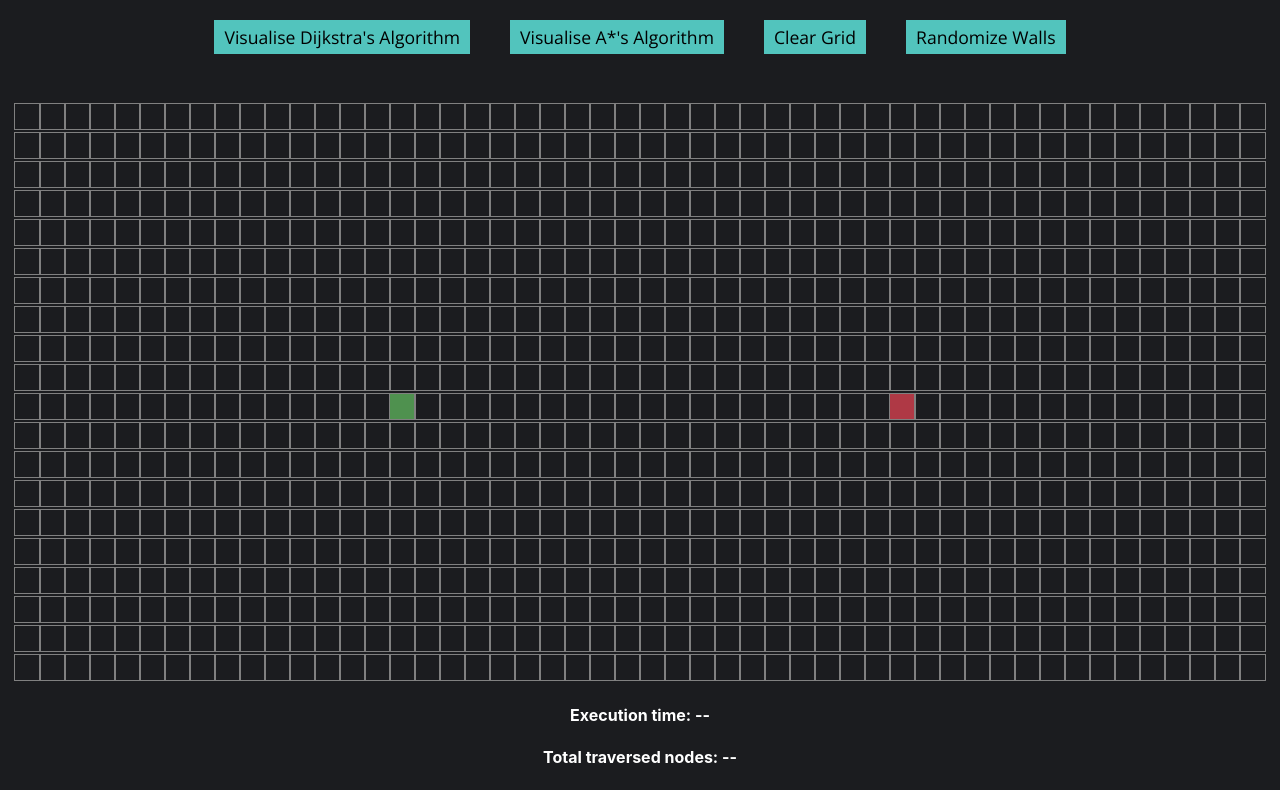
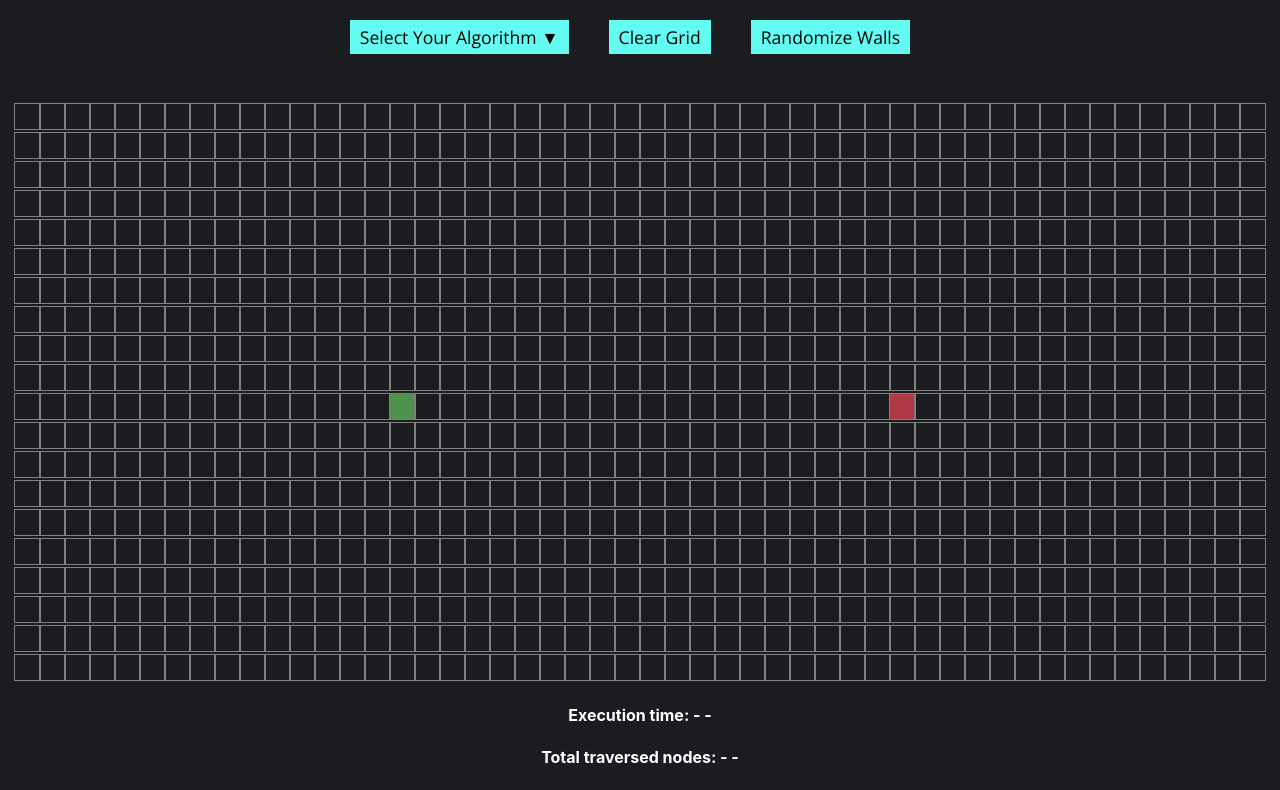
Before and after one commit to dekuu3/Pathfinding-Visualiser, a React (Create React App) app: page / in a window 1280 px wide. Shown: the top 790 px of the page. Built offline with nearby package versions, Linux system fonts and the light colour scheme.

Commit message:
Added Best-First Search, added drop down menu to select algorithms

```diff
--- /dev/null
+++ b/src/Algorithms/depthfirst.js
@@ -0,0 +1,56 @@
+/*
+Depth-First search is a popular graph or tree traversal algorithm.
+It works by fully exploring the depth of a particular path before exploring its breadth.
+*/
+
+export function depthfirst(grid, startNode, finishNode) {
+  let visitedNodesInOrder = [];
+  if (!startNode || !finishNode || startNode === finishNode) {
+    return false;
+  }
+
+  let stack = [];
+  stack.push(startNode);
+
+  while (stack.length > 0){
+    let currentNode = stack.pop();
+    console.log(`${currentNode} just came out of the stack`);
+
+    currentNode.isVisited = true;
+    if (currentNode === finishNode) return visitedNodesInOrder;
+
+    visitedNodesInOrder.push(currentNode);
+
+    let unvisitedNeighbours = getUnvisitedNeighbours(currentNode, grid);
+
+    for (let neighbour of unvisitedNeighbours) {
+      if (neighbour.isWall) continue;
+
+      neighbour.previousNode = currentNode;
+      stack.push(neighbour);
+    }
+  }
+  return visitedNodesInOrder;
+}
+
+//Gets neighbours on each side of a node
+function getUnvisitedNeighbours(node, grid) {
+  let neighbours = [];
+  let {col, row} = node;
+  if (col > 0) neighbours.push(grid[row][col - 1]);
+  if (row < grid.length - 1) neighbours.push(grid[row + 1][col]);
+  if (col < grid[0].length - 1) neighbours.push(grid[row][col + 1]);
+  if (row > 0) neighbours.push(grid[row - 1][col]);
+
+  return neighbours.filter(neighbour => !neighbour.isVisited);
+}
+
+export function getDepthFirstNodesInShortestPathOrder(finishNode) {
+  let nodesInShortestPathOrder = [];
+  let currentNode = finishNode;
+  while (currentNode !== null) {
+    nodesInShortestPathOrder.unshift(currentNode);
+    currentNode = currentNode.previousNode;
+  }
+  return nodesInShortestPathOrder;
+}
--- a/src/PathfindingVisualiser/PathfindingVisualiser.css
+++ b/src/PathfindingVisualiser/PathfindingVisualiser.css
@@ -2,20 +2,20 @@
   margin: 30px 0 0;
 }
 
-button {
+.btn {
   font-family: "Open Sans";
   font-weight: 500;
   font-size: 1.1rem;
   margin: 20px;
   padding: 5px 10px;
-  background-color: rgba(100, 252, 242, 0.75);
+  background-color: rgba(100, 252, 242, 1);
   border: none;
   cursor: pointer;
 }
 
 a,
 button:hover {
-  background-color: rgba(102, 192, 186, 0.75);
+  background-color: rgba(0, 139, 139, 1);
 }
 
 .algorithmDataTable {
@@ -39,3 +39,49 @@ textarea {
 .gridIDTextArea {
   padding-bottom: 100px;
 }
+
+/* The container <div> - needed to position the dropdown content */
+.dropdown {
+  position: relative;
+  display: inline-block;
+}
+
+button {
+  font-family: "Open Sans";
+  font-weight: 500;
+  font-size: 1.1rem;
+  margin-right: 20px;
+  padding: 5px 10px;
+  background-color: #28292D;
+  border: none;
+  cursor: pointer;
+}
+
+.dropbtn {
+  background-color: rgba(100, 252, 242, 1);
+}
+
+/* Dropdown Content (Hidden by Default) */
+.dropdown-content {
+  display: none;
+  position: absolute;
+  min-width: 220px;
+  z-index: 1;
+}
+
+.dropdown-content button {
+  width: 219px;
+  color: rgba(100, 252, 242, 1);
+}
+
+.dropdown-content button:hover {
+  background-color: #3D3E44;
+}
+
+/* Links inside the dropdown */
+.dropdown-content button {
+  display: block;
+}
+
+/* Show the dropdown menu on hover */
+.dropdown:hover .dropdown-content {display: block;}
--- a/src/PathfindingVisualiser/PathfindingVisualiser.jsx
+++ b/src/PathfindingVisualiser/PathfindingVisualiser.jsx
@@ -4,6 +4,7 @@ import {
   getDijkstraNodesInShortestPathOrder,
 } from "../Algorithms/dijkstra";
 import { astar, getAstarNodesInShortestPathOrder } from "../Algorithms/astar";
+import { depthfirst, getDepthFirstNodesInShortestPathOrder } from "../Algorithms/depthfirst";
 import Node from "./Node/Node";
 import "./PathfindingVisualiser.css";
 import Table from "react-bootstrap/Table";
@@ -161,6 +162,29 @@ export default class PathfindingVisualiser extends Component {
     );
   }
 
+  //Event handler for the visualiseAstar" button which runs the A* algo
+  visualiseDepthFirst() {
+    this.resetGridExceptWalls();
+    let { grid } = this.state;
+    let startNode = grid[START_NODE_ROW][START_NODE_COL];
+    let finishNode = grid[FINISH_NODE_ROW][FINISH_NODE_COL];
+    let startTime = performance.now();
+    let visitedNodesInOrder = depthfirst(grid, startNode, finishNode);
+    let elapsedTime = performance.now();
+    let executionTime = this.calculateExecutionTime(startTime, elapsedTime);
+    document.getElementById("timer").innerHTML = `${executionTime} ms`;
+    let nodesInShortestPathOrder = getDepthFirstNodesInShortestPathOrder(finishNode);
+    console.log(nodesInShortestPathOrder);
+    this.animateAlgorithm(visitedNodesInOrder, nodesInShortestPathOrder);
+    this.setAlgorithmStats(visitedNodesInOrder, nodesInShortestPathOrder);
+    this.setTableData(
+      "Depth-First",
+      executionTime,
+      visitedNodesInOrder,
+      nodesInShortestPathOrder
+    );
+  }
+
   animateAlgorithm(visitedNodesInOrder, nodesInShortestPathOrder) {
     for (let i = 0; i <= visitedNodesInOrder.length; i++) {
       if (i === visitedNodesInOrder.length) {
@@ -297,17 +321,18 @@ export default class PathfindingVisualiser extends Component {
 
     return (
       <>
-        <button onClick={() => this.visualiseDijkstra()}>
-          Visualise Dijkstra's Algorithm
-        </button>
+        <div class="dropdown">
+          <button class="dropbtn">Select Your Algorithm ▼</button>
+          <div id="myDropdown" class="dropdown-content">
+            <button onClick={() => this.visualiseDijkstra()}>Dijkstra Algorithm</button>
+            <button onClick={() => this.visualiseAstar()}>A* Algorithm</button>
+            <button onClick={() => this.visualiseDepthFirst()}>Depth-First Search</button>
+          </div>
+        </div>
 
-        <button onClick={() => this.visualiseAstar()}>
-          Visualise A*'s Algorithm
-        </button>
+        <button class="btn" onClick={() => this.resetGrid()}>Clear Grid</button>
 
-        <button onClick={() => this.resetGrid()}>Clear Grid</button>
-
-        <button onClick={() => this.randomizeWalls()}>Randomize Walls</button>
+        <button class="btn" onClick={() => this.randomizeWalls()}>Randomize Walls</button>
 
         <div className="grid">
           {grid.map((row, rowIdx) => {
@@ -337,13 +362,13 @@ export default class PathfindingVisualiser extends Component {
           })}
         </div>
         <h4>
-          Execution time: <span id="timer">--</span>
+          Execution time: <span id="timer">- -</span>
         </h4>
         <h4>
-          Total traversed nodes: <span id="traversedNodes">--</span>
+          Total traversed nodes: <span id="traversedNodes">- -</span>
         </h4>
         <h4>
-          Path Length: <span id="pathLength">--</span>
+          Path Length: <span id="pathLength">- -</span>
         </h4>
         <div className="algorithmDataTable">
           <Table>
@@ -359,8 +384,8 @@ export default class PathfindingVisualiser extends Component {
           </Table>
         </div>
         <div class="gridIDTextArea">
-        <button onClick={() => this.setGridIDTextArea()}>Update Grid ID</button><br></br>
-        <textarea id="gridIDTextArea" type="text" placeholder="Grid ID" cols="100"></textarea>
+        <button onClick={() => this.setGridIDTextArea()} class="btn">Update Grid ID</button><br></br>
+        <textarea id="gridIDTextArea" type="text" placeholder="Grid ID"  readonly="true" cols="100"></textarea>
         </div>
       </>
     );
```
Also changed, not shown: src/Algorithms/breadthfirst.js (added).
